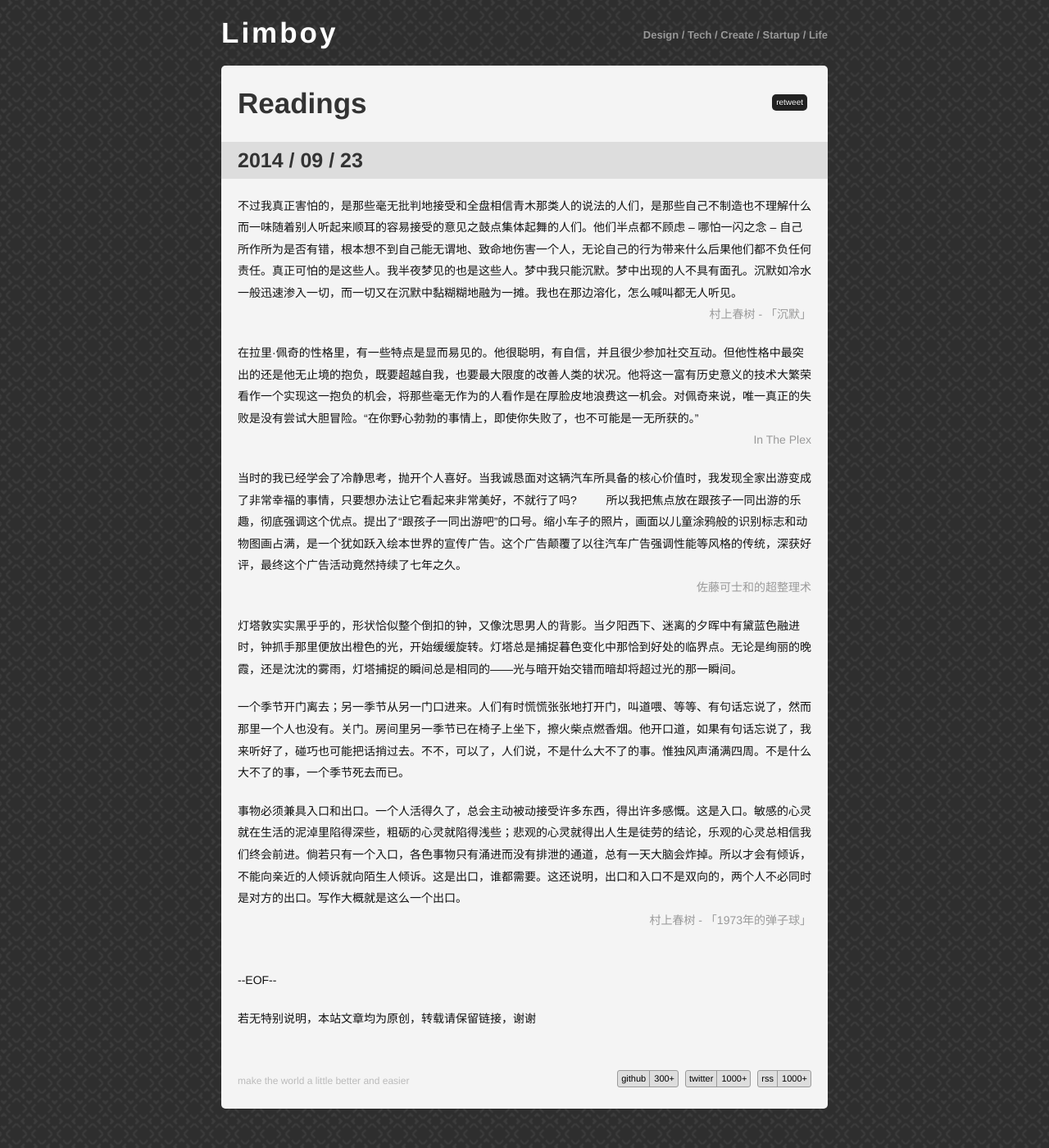
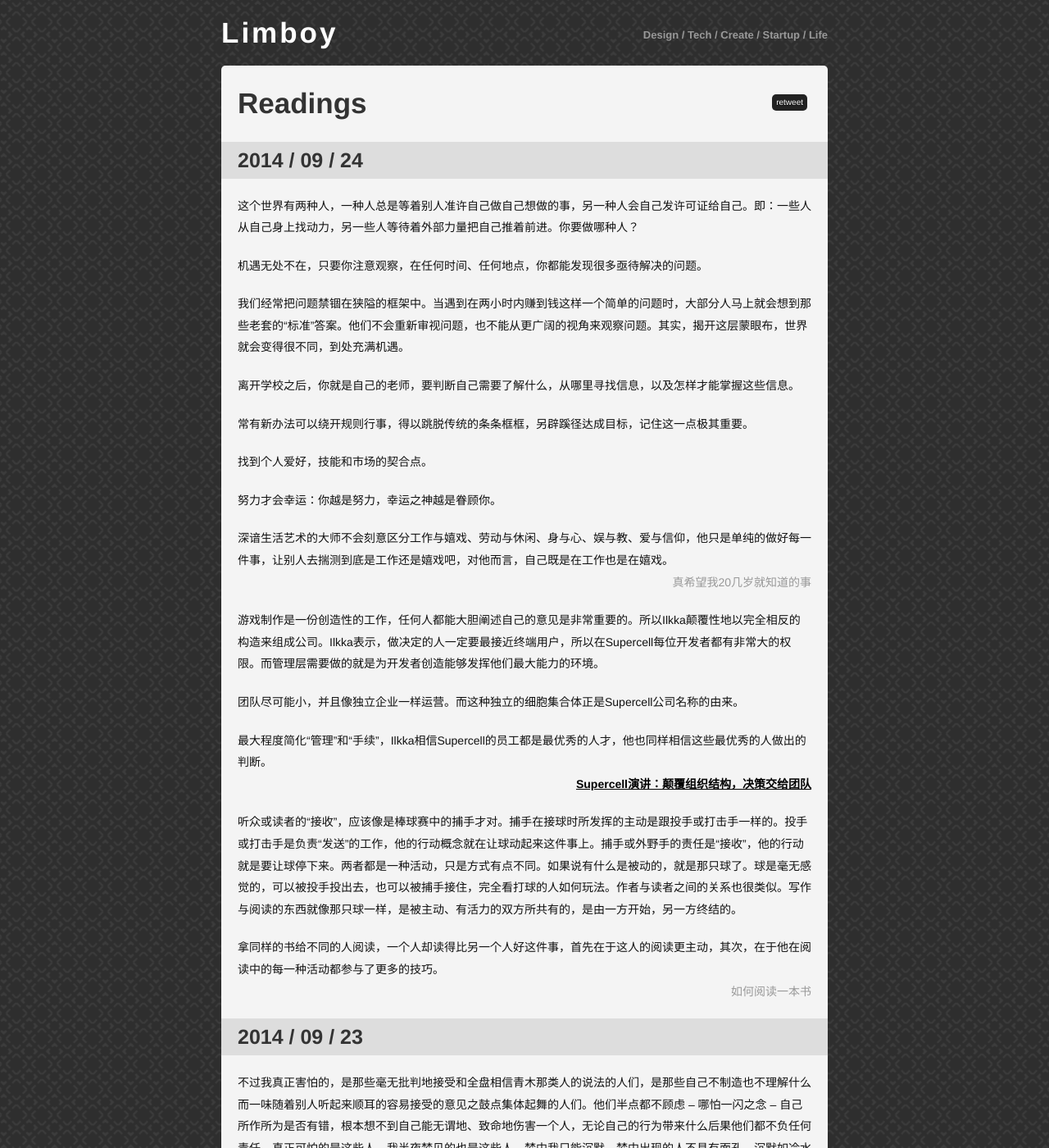
Before and after one commit to limboy/lzyy.github.com, a Jekyll site: the page built from readings.md, in a window 1280 px wide and 1400 px high. Shown: the whole window at 82% size. Built offline with Jekyll 4.4.1, drawn with Linux system fonts in a browser that asks for light colours; Markdown is read by kramdown in place of the engine named in the settings; comment, search, counter and statistics services are not loaded.

Commit message:
update readings

```diff
--- a/readings.md
+++ b/readings.md
@@ -2,6 +2,40 @@
 layout: post
 title: Readings
 ---
+
+### 2014 / 09 / 24
+
+这个世界有两种人，一种人总是等着别人准许自己做自己想做的事，另一种人会自己发许可证给自己。即：一些人从自己身上找动力，另一些人等待着外部力量把自己推着前进。你要做哪种人？
+
+机遇无处不在，只要你注意观察，在任何时间、任何地点，你都能发现很多亟待解决的问题。
+
+我们经常把问题禁锢在狭隘的框架中。当遇到在两小时内赚到钱这样一个简单的问题时，大部分人马上就会想到那些老套的“标准”答案。他们不会重新审视问题，也不能从更广阔的视角来观察问题。其实，揭开这层蒙眼布，世界就会变得很不同，到处充满机遇。
+
+离开学校之后，你就是自己的老师，要判断自己需要了解什么，从哪里寻找信息，以及怎样才能掌握这些信息。
+
+常有新办法可以绕开规则行事，得以跳脱传统的条条框框，另辟蹊径达成目标，记住这一点极其重要。
+
+找到个人爱好，技能和市场的契合点。
+
+努力才会幸运：你越是努力，幸运之神越是眷顾你。
+
+深谙生活艺术的大师不会刻意区分工作与嬉戏、劳动与休闲、身与心、娱与教、爱与信仰，他只是单纯的做好每一件事，让别人去揣测到底是工作还是嬉戏吧，对他而言，自己既是在工作也是在嬉戏。
+
+<p class="via">真希望我20几岁就知道的事</p>
+
+游戏制作是一份创造性的工作，任何人都能大胆阐述自己的意见是非常重要的。所以Ilkka颠覆性地以完全相反的构造来组成公司。Ilkka表示，做决定的人一定要最接近终端用户，所以在Supercell每位开发者都有非常大的权限。而管理层需要做的就是为开发者创造能够发挥他们最大能力的环境。
+
+团队尽可能小，并且像独立企业一样运营。而这种独立的细胞集合体正是Supercell公司名称的由来。
+
+最大程度简化“管理”和“手续”，Ilkka相信Supercell的员工都是最优秀的人才，他也同样相信这些最优秀的人做出的判断。
+
+<p class="via"><a href="http://www.gamelook.com.cn/2014/05/159152">Supercell演讲：颠覆组织结构，决策交给团队</a></p>
+
+听众或读者的“接收”，应该像是棒球赛中的捕手才对。捕手在接球时所发挥的主动是跟投手或打击手一样的。投手或打击手是负责“发送”的工作，他的行动概念就在让球动起来这件事上。捕手或外野手的责任是“接收”，他的行动就是要让球停下来。两者都是一种活动，只是方式有点不同。如果说有什么是被动的，就是那只球了。球是毫无感觉的，可以被投手投出去，也可以被捕手接住，完全看打球的人如何玩法。作者与读者之间的关系也很类似。写作与阅读的东西就像那只球一样，是被主动、有活力的双方所共有的，是由一方开始，另一方终结的。
+
+拿同样的书给不同的人阅读，一个人却读得比另一个人好这件事，首先在于这人的阅读更主动，其次，在于他在阅读中的每一种活动都参与了更多的技巧。
+
+<p class="via">如何阅读一本书</p>
 
 ### 2014 / 09 / 23
 
```
